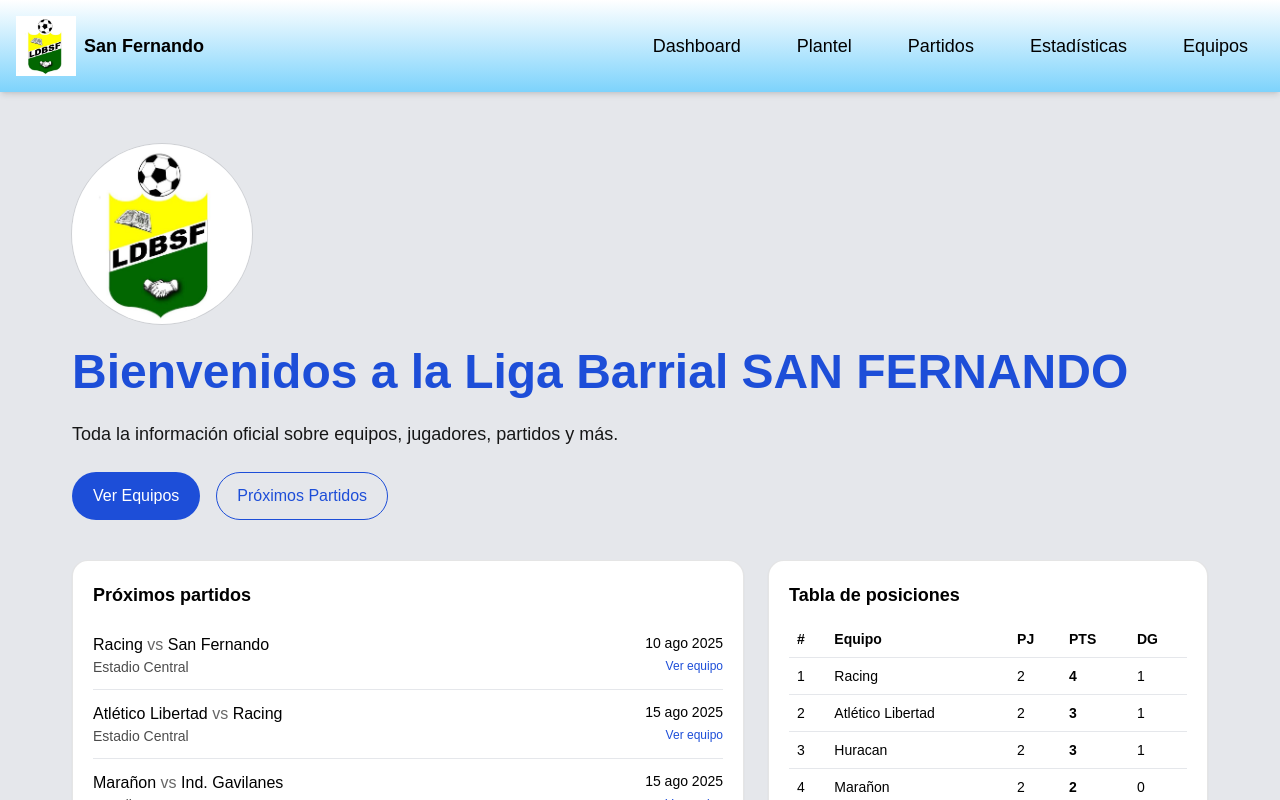
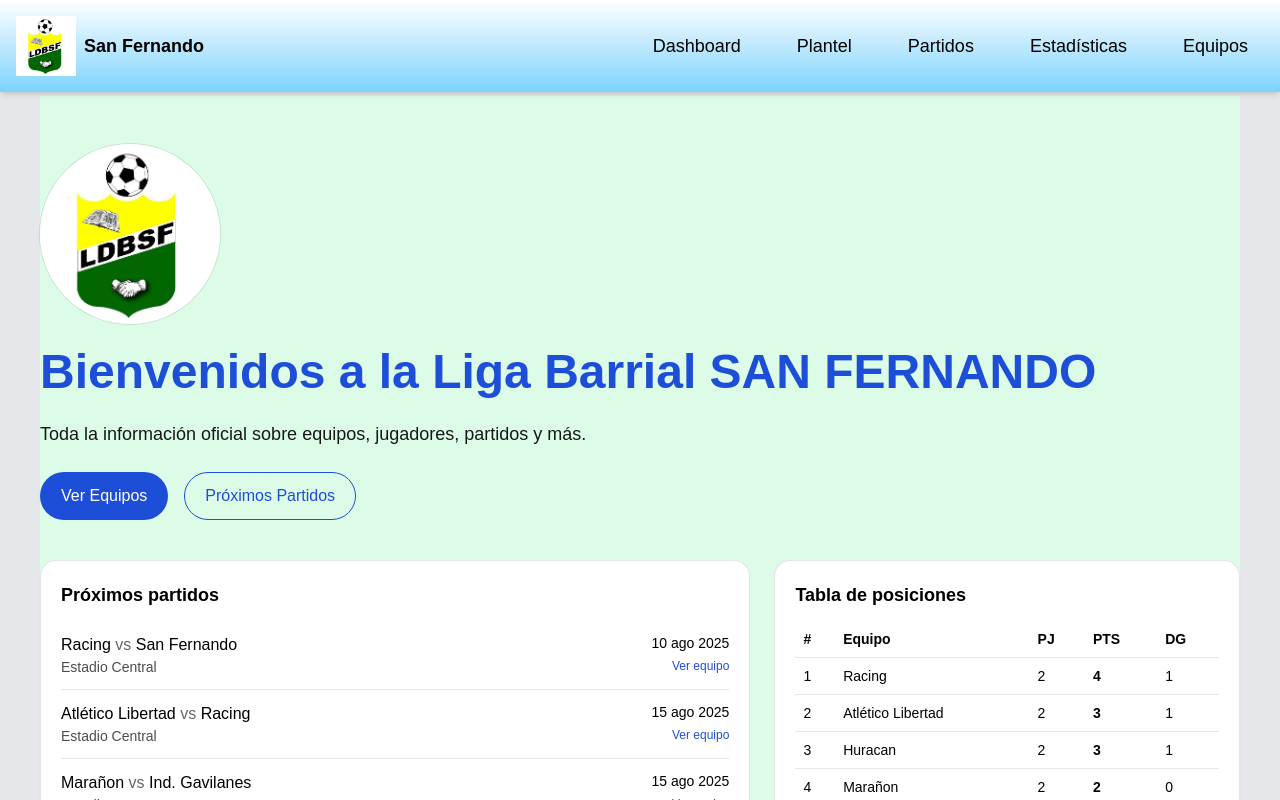
Before and after one commit to ddmoreno1/united, a Next.js app: page / in a window 1280 px wide. Shown: the top 800 px of the page. Built offline with nearby package versions, Linux system fonts and the light colour scheme.

Commit message:
negro 17

```diff
--- a/app/page.tsx
+++ b/app/page.tsx
@@ -90,9 +90,9 @@ export default function Home() {
   const table = computeStandings();
 
   return (
-    <div className="min-h-dvh text-black">
+    <div className="min-h-dvh text-black bg-red-100">
       {/* Wrapper responsivo */}
-      <div className="container mx-auto px-4 sm:px-6 lg:px-8 grid grid-rows-[auto_1fr_auto] min-h-dvh">
+      <div className="container mx-auto p-0 grid grid-rows-[auto_1fr_auto] min-h-dvh bg-green-100">
         {/* MAIN */}
         <main className="row-start-2 py-8 sm:py-12">
           {/* Hero */}
```
